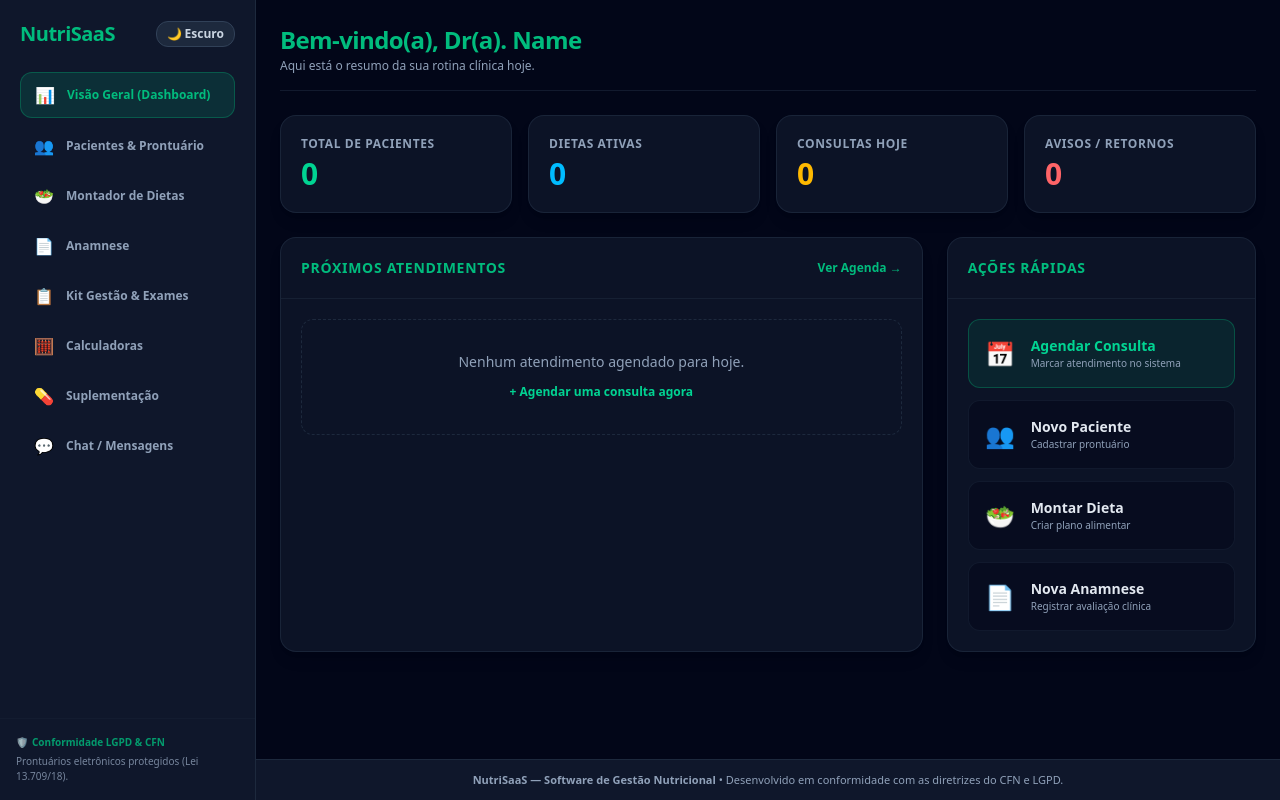
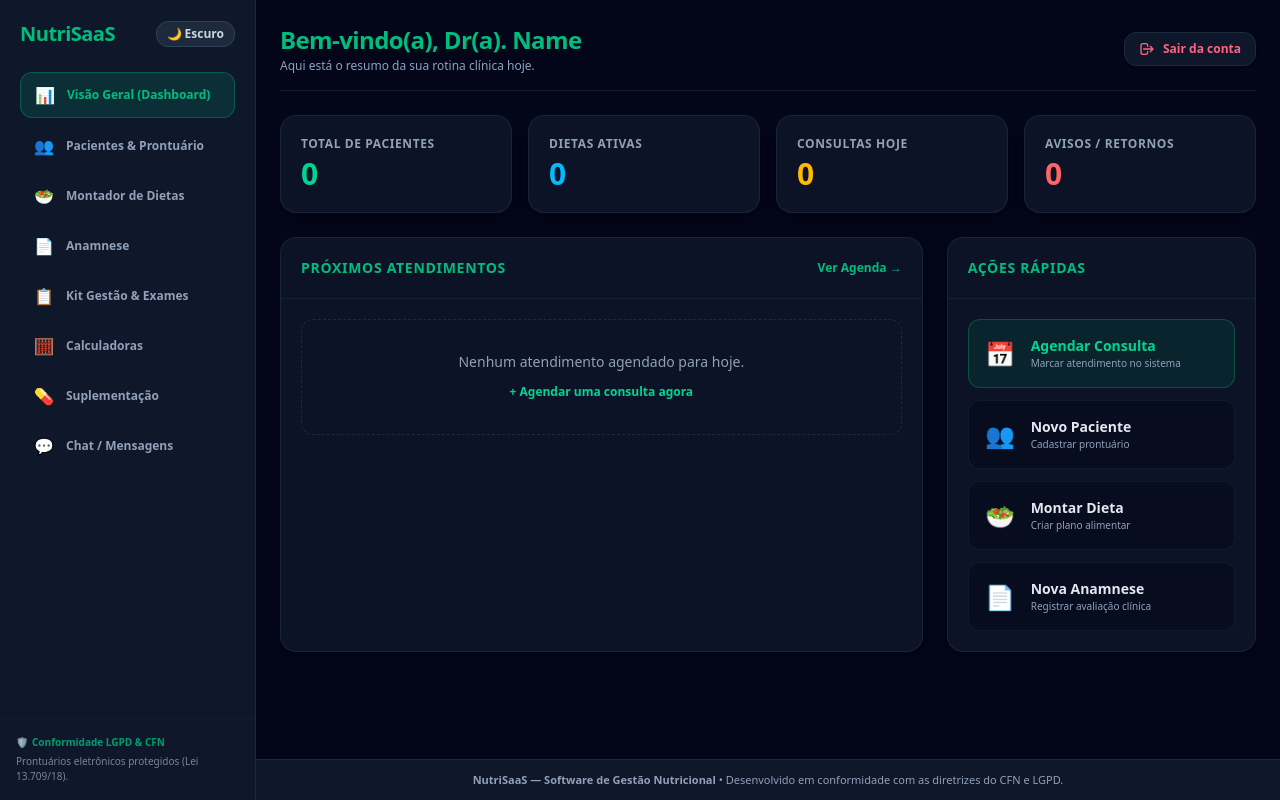
Before and after one commit to webdesignermarlon-code/nutrisaas, a Next.js app: page /dashboard in a window 1280 px wide. Both pictures are taken after typing "name@example.com", "Sample123" into the empty fields and a click on the button "Entrar no Sistema". Built offline with nearby package versions, Linux system fonts and the light colour scheme.

Commit message:
Ajustes dashboard e logout

```diff
--- a/app/dashboard/page.tsx
+++ b/app/dashboard/page.tsx
@@ -24,7 +24,7 @@
   const [atendimentos, setAtendimentos] = useState<Atendimento[]>([])
   const [modalAgendarAberto, setModalAgendarAberto] = useState(false)
 
-  // Form de novo agendamento
+  // Formulário de novo agendamento
   const [novoNome, setNovoNome] = useState('')
   const [novoTipo, setNovoTipo] = useState('Primeira Consulta')
   const [novaData, setNovaData] = useState('')
@@ -37,7 +37,7 @@
     if (auth === 'true') {
       setIsLogado(true)
       if (savedEmail) {
-        // Extrai o primeiro nome a partir do email
+        // Pega o nome a partir do e-mail (ex: marlon@email.com vira "Marlon")
         const nomeFormatado = savedEmail.split('@')[0].replace(/[._-]/g, ' ')
         const nomeCapitalizado = nomeFormatado.charAt(0).toUpperCase() + nomeFormatado.slice(1)
         setNomeUsuario(nomeCapitalizado)
@@ -48,6 +48,7 @@
   const handleLogin = (e: React.FormEvent) => {
     e.preventDefault()
 
+    // Salva o login e o e-mail no navegador
     if (manterConectado) {
       localStorage.setItem('nutrisaas-auth', 'true')
       localStorage.setItem('nutrisaas-email', email)
@@ -65,7 +66,18 @@
     router.refresh()
   }
 
-  // Agendar nova consulta
+  // Função para SAIR do sistema
+  const handleLogout = () => {
+    localStorage.removeItem('nutrisaas-auth')
+    localStorage.removeItem('nutrisaas-email')
+    sessionStorage.removeItem('nutrisaas-auth')
+    sessionStorage.removeItem('nutrisaas-email')
+    setIsLogado(false)
+    setNomeUsuario('Nutricionista')
+    router.refresh()
+  }
+
+  // Função para agendar nova consulta
   const handleAgendarConsulta = (e: React.FormEvent) => {
     e.preventDefault()
     if (!novoNome) return
@@ -83,29 +95,41 @@
     setModalAgendarAberto(false)
   }
 
-  // Cancelar consulta
+  // Função para cancelar consulta
   const handleCancelarConsulta = (id: string) => {
     if (confirm('Tem certeza que deseja cancelar esta consulta?')) {
       setAtendimentos((prev) => prev.filter((item) => item.id !== id))
     }
   }
 
-  // === SE ESTIVER LOGADO: MOSTRA O DASHBOARD COMPLETO ===
+  // === SE ESTIVER LOGADO: MOSTRA O DASHBOARD ===
   if (isLogado) {
     return (
       <div className="space-y-6 animate-in fade-in duration-500">
 
-        {/* Cabeçalho com Saudação Dinâmica */}
-        <div className="flex flex-col sm:flex-row sm:items-center justify-between gap-2 border-b border-slate-800/60 pb-4">
+        {/* Cabeçalho com Saudação e Botão de Sair */}
+        <div className="flex items-center justify-between border-b border-slate-800/60 pb-4">
           <div>
             <h1 className="text-2xl font-bold text-emerald-500 tracking-tight">
               Bem-vindo(a), Dr(a). {nomeUsuario}
             </h1>
             <p className="text-xs text-slate-400 mt-0.5">Aqui está o resumo da sua rotina clínica hoje.</p>
           </div>
+
+          {/* Botão de Sair */}
+          <button
+            onClick={handleLogout}
+            className="flex items-center gap-2 px-3.5 py-2 rounded-xl bg-slate-900 border border-slate-800 text-xs font-semibold text-rose-400 hover:bg-rose-500/10 hover:border-rose-500/30 transition-all shadow-sm"
+            title="Encerrar sessão"
+          >
+            <svg className="w-4 h-4" fill="none" stroke="currentColor" viewBox="0 0 24 24">
+              <path strokeLinecap="round" strokeLinejoin="round" strokeWidth="2" d="M17 16l4-4m0 0l-4-4m4 4H7m6 4v1a3 3 0 01-3 3H6a3 3 0 01-3-3V7a3 3 0 013-3h4a3 3 0 013 3v1" />
+            </svg>
+            <span>Sair da conta</span>
+          </button>
         </div>
 
-        {/* Cards de Métricas (zerados por padrão) */}
+        {/* Cards de Métricas */}
         <div className="grid grid-cols-1 sm:grid-cols-2 lg:grid-cols-4 gap-4">
           <div className="p-5 rounded-2xl border border-slate-800/80 bg-slate-900/80 shadow-lg flex flex-col gap-1 hover:border-emerald-500/30 transition-colors">
             <span className="text-xs font-bold text-slate-400 uppercase tracking-wider">Total de Pacientes</span>
@@ -128,7 +152,7 @@
         {/* Área Inferior: Agenda e Ações */}
         <div className="grid grid-cols-1 lg:grid-cols-3 gap-6">
 
-          {/* Agenda de Hoje */}
+          {/* Lista de Atendimentos */}
           <div className="lg:col-span-2 rounded-2xl border border-slate-800/80 bg-slate-900/80 shadow-lg overflow-hidden flex flex-col">
             <div className="p-5 border-b border-slate-800/60 flex justify-between items-center">
               <h2 className="text-sm font-bold uppercase text-emerald-500 tracking-wider">Próximos Atendimentos</h2>
@@ -184,7 +208,6 @@
             </div>
 
             <div className="p-5 flex flex-col gap-3">
-              {/* NOVO BOTÃO: Agendar Consulta */}
               <button
                 onClick={() => setModalAgendarAberto(true)}
                 className="w-full text-left p-4 rounded-xl bg-emerald-500/10 border border-emerald-500/30 hover:border-emerald-500 hover:bg-emerald-500/20 transition-all flex items-center gap-4 group"
@@ -224,7 +247,7 @@
 
         </div>
 
-        {/* MODAL DE AGENDAMENTO DE CONSULTA */}
+        {/* JANELA MODAL: AGENDAR CONSULTA */}
         {modalAgendarAberto && (
           <div className="fixed inset-0 bg-slate-950/80 backdrop-blur-sm z-50 flex items-center justify-center p-4">
             <div className="w-full max-w-md rounded-2xl border border-slate-800 bg-slate-900 p-6 shadow-2xl space-y-4">
@@ -309,7 +332,7 @@
     )
   }
 
-  // === SE NÃO ESTIVER LOGADO: MOSTRA A TELA DE LOGIN ===
+  // === SE NÃO ESTIVER LOGADO: TELA DE LOGIN ===
   return (
     <div className="flex items-center justify-center min-h-[75vh]">
       <div className="w-full max-w-md rounded-2xl border border-slate-800/80 bg-slate-900/80 p-8 shadow-2xl backdrop-blur-sm">
```
